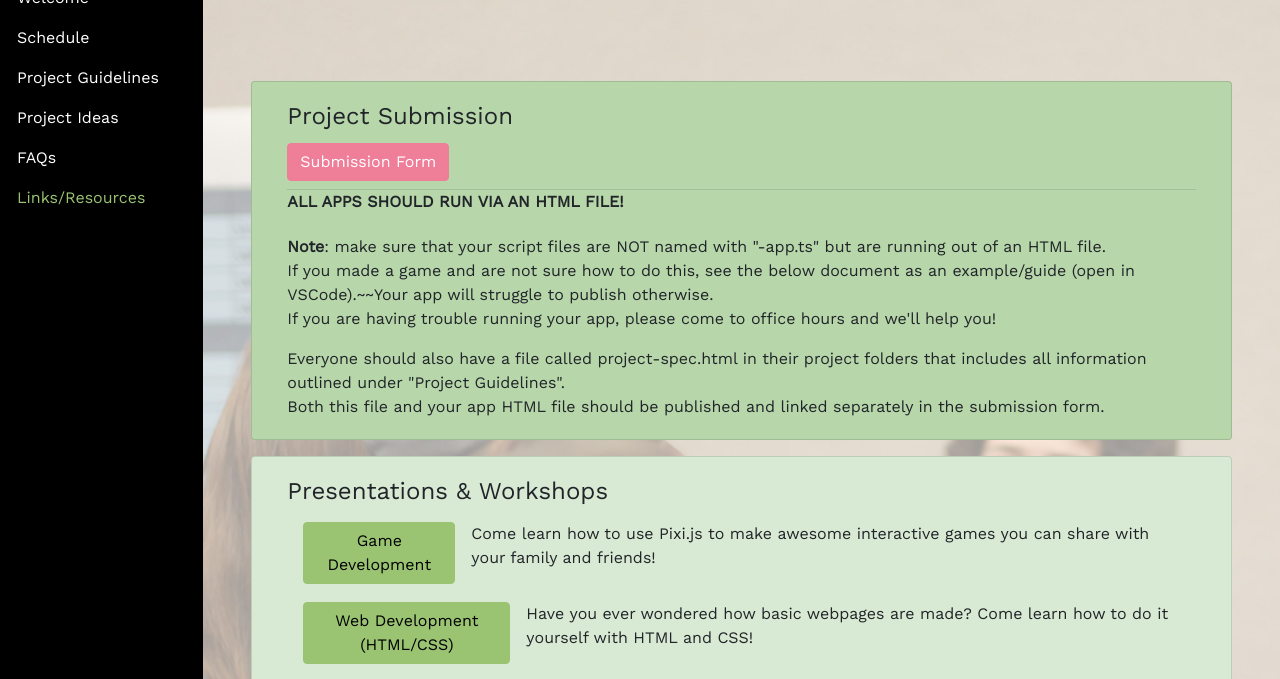
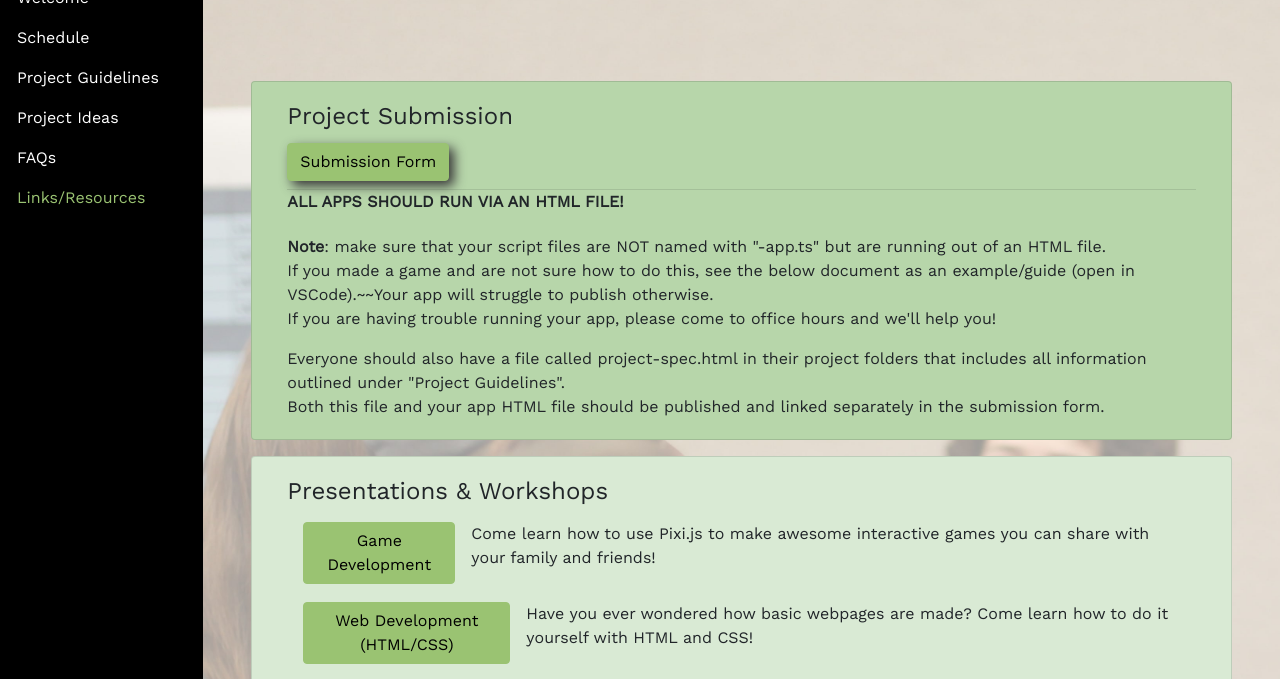
Before and after one commit to khuynh13/hack110, a plain HTML site: page resources.html in a window 1280 px wide. Shown: the part 115-794 px from the top of the page. Drawn offline with nearby package versions, Linux system fonts and the light colour scheme.

Commit message:
Removes pink submission button

```diff
--- a/resources.css
+++ b/resources.css
@@ -78,13 +78,15 @@ div.container-content {
 }
 
 .btn-primary {
-  background-color: #EF7E99;
-  border-color: #EF7E99;
+  background-color: #9AC372;
+  border-color: #9AC372;
+  color: black;
+  box-shadow: 5px 5px 12px #373637;
 }
 
 .btn-primary:hover {
-  background-color: rgb(240, 105, 136);
-  border-color: rgb(240, 105, 136);
+  background-color: #5C7544;
+  border-color: #5C7544;
 }
 
 .btn-secondary {
```
